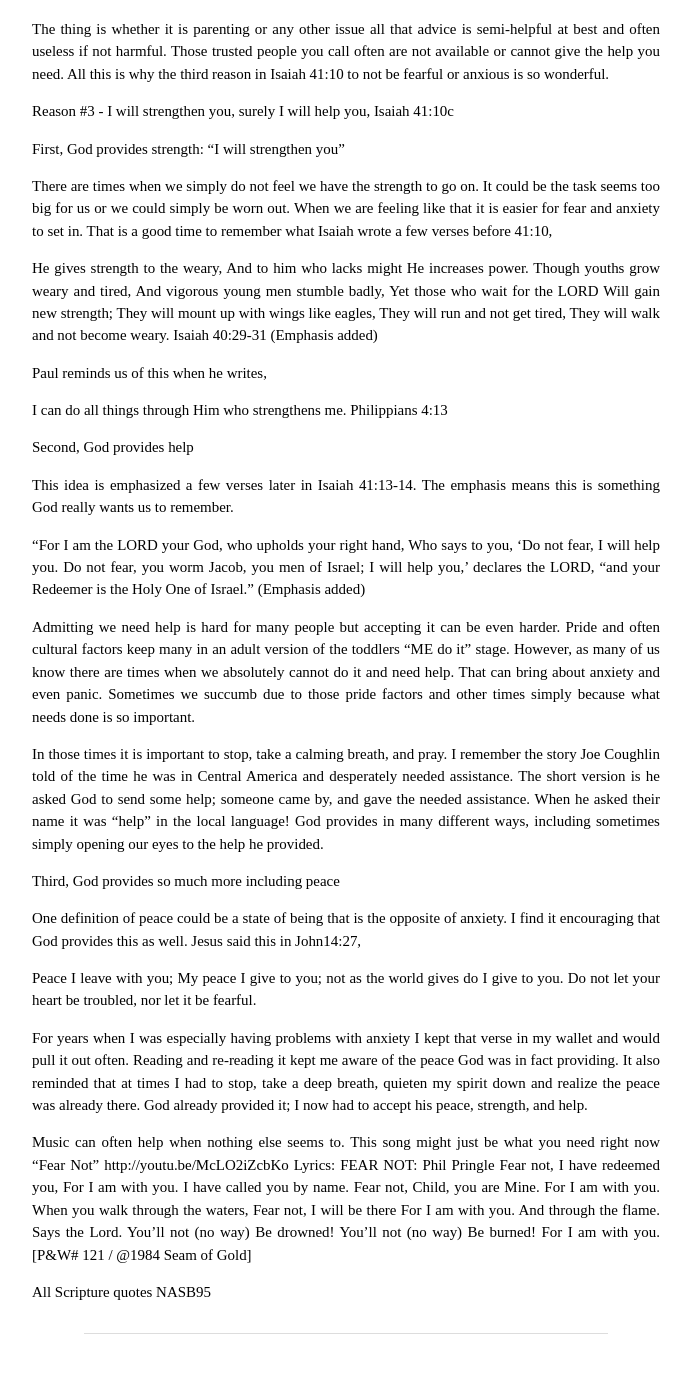
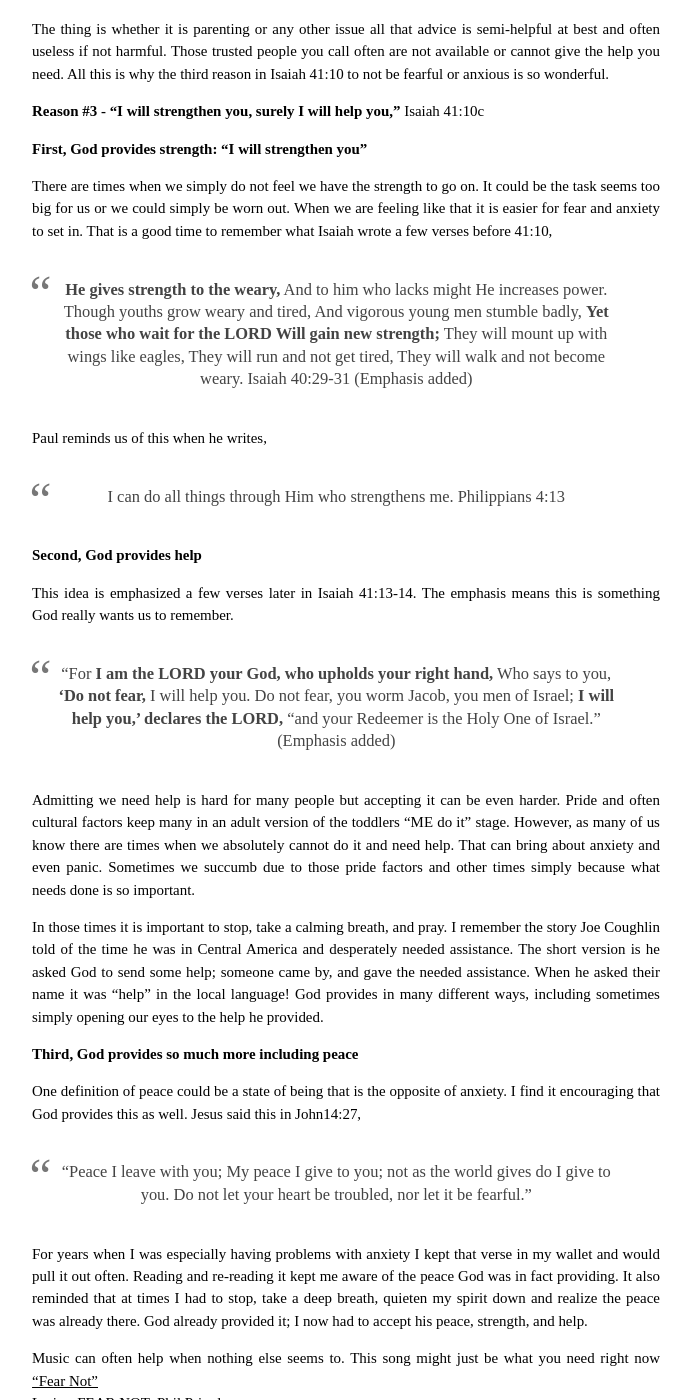
Before and after one commit to dbb1292/dbb1292.github.io, a Jekyll site: the page built from _posts/2014-08-22-Fear-Not-Reason-3.md, in a window 1280 px wide and 1400 px high, scrolled down 446 px. Shown: the whole window, without its empty margins (294-985 px from the left). Built offline with Jekyll 4.4.1, drawn with Linux system fonts in a browser that asks for light colours; some web fonts are replaced; Markdown is read by kramdown in place of the engine named in the settings; comment, search, counter and statistics services are not loaded; some of the changed text lies outside the part shown.

Commit message:
Updated 2014-08-22-Fear-Not-Reason-3.md

```diff
--- a/_posts/2014-08-22-Fear-Not-Reason-3.md
+++ b/_posts/2014-08-22-Fear-Not-Reason-3.md
@@ -14,50 +16,51 @@ If there is one role in life that commonly pushes and stresses you it is parenti
 
 The thing is whether it is parenting or any other issue all that advice is semi-helpful at best and often useless if not harmful. Those trusted people you call often are not available or cannot give the help you need. All this is why the third reason in Isaiah 41:10 to not be fearful or anxious is so wonderful.
 
-Reason #3 - I will strengthen you, surely I will help you, Isaiah 41:10c
+**Reason #3 - "I will strengthen you, surely I will help you,"** Isaiah 41:10c
 
-First, God provides strength: “I will strengthen you”
+**First, God provides strength: “I will strengthen you”**
 
 There are times when we simply do not feel we have the strength to go on. It could be the task seems too big for us or we could simply be worn out. When we are feeling like that it is easier for fear and anxiety to set in. That is a good time to remember what Isaiah wrote a few verses before 41:10,
 
-He gives strength to the weary, And to him who lacks might He increases power. Though youths grow weary and tired, And vigorous young men stumble badly, Yet those who wait for the LORD Will gain new strength; They will mount up with wings like eagles, They will run and not get tired, They will walk and not become weary.  Isaiah 40:29-31 (Emphasis added)
+> **He gives strength to the weary,** And to him who lacks might He increases power. Though youths grow weary and tired, And vigorous young men stumble badly, **Yet those who wait for the LORD Will gain new strength;** They will mount up with wings like eagles, They will run and not get tired, They will walk and not become weary.  Isaiah 40:29-31 (Emphasis added)
 
 Paul reminds us of this when he writes,
 
-I can do all things through Him who strengthens me. Philippians 4:13
+> I can do all things through Him who strengthens me. Philippians 4:13
 
-Second, God provides help
+**Second, God provides help**
 
 This idea is emphasized a few verses later in Isaiah 41:13-14. The emphasis means this is something God really wants us to remember.
 
-“For I am the LORD your God, who upholds your right hand, Who says to you, ‘Do not fear, I will help you. Do not fear, you worm Jacob, you men of Israel; I will help you,’ declares the LORD, “and your Redeemer is the Holy One of Israel.”  (Emphasis added)
+> “For **I am the LORD your God, who upholds your right hand,** Who says to you, **‘Do not fear,** I will help you. Do not fear, you worm Jacob, you men of Israel; **I will help you,’ declares the LORD,** “and your Redeemer is the Holy One of Israel.”  (Emphasis added)
 
 Admitting we need help is hard for many people but accepting it can be even harder.  Pride and often cultural factors keep many in an adult version of the toddlers “ME do it” stage. However, as many of us know there are times when we absolutely cannot do it and need help. That can bring about anxiety and even panic. Sometimes we succumb due to those pride factors and other times simply because what needs done is so important.
 
 In those times it is important to stop, take a calming breath, and pray. I remember the story Joe Coughlin told of the time he was in Central America and desperately needed assistance. The short version is he asked God to send some help; someone came by, and gave the needed assistance. When he asked their name it was “help” in the local language! God provides in many different ways, including sometimes simply opening our eyes to the help he provided.
 
-Third, God provides so much more including peace
+**Third, God provides so much more including peace**
 
 One definition of peace could be a state of being that is the opposite of anxiety. I find it encouraging that God provides this as well. Jesus said this in John14:27,
 
-Peace I leave with you; My peace I give to you; not as the world gives do I give to you. Do not let your heart be troubled, nor let it be fearful.
+> "Peace I leave with you; My peace I give to you; not as the world gives do I give to you. Do not let your heart be troubled, nor let it be fearful."
 
 For years when I was especially having problems with anxiety I kept that verse in my wallet and would pull it out often. Reading and re-reading it kept me aware of the peace God was in fact providing. It also reminded that at times I had to stop, take a deep breath, quieten my spirit down and realize the peace was already there. God already provided it; I now had to accept his peace, strength, and help.
 
 
-Music can often help when nothing else seems to. This song might just be what you need right now "Fear Not"    http://youtu.be/McLO2iZcbKo
+Music can often help when nothing else seems to. This song might just be what you need right now ["Fear Not"]( http://youtu.be/McLO2iZcbKo)
 Lyrics: FEAR NOT:  Phil Pringle
-	Fear not,  I have redeemed you,
-	For I am with you.  I have called you by name.
-	Fear not,  Child, you are Mine.
-	For I am with you.  When you walk through the waters,
-	Fear not,  I will be there
-	For I am with you.  And through the flame.
-	Says the Lord.  You'll not  (no way)
-		Be drowned!
-		You'll not  (no way)
-		Be burned!
-		For I am with you.
-	[P&W# 121 / @1984 Seam of Gold]
+
+    > Fear not,  I have redeemed you,
+	> For I am with you.  I have called you by name.
+	> Fear not,  Child, you are Mine.
+	> For I am with you.  When you walk through the waters,
+	> Fear not,  I will be there
+	> For I am with you.  And through the flame.
+	> Says the Lord.  You'll not  (no way)
+	    > Be drowned!
+	    > You'll not  (no way)
+	    > Be burned!
+	    > For I am with you.
+	   > [P&W# 121 / @1984 Seam of Gold]
 
 All Scripture quotes NASB95
```
Also changed, not shown: other parts of _posts/2014-08-22-Fear-Not-Reason-3.md (+5 -3 lines).
